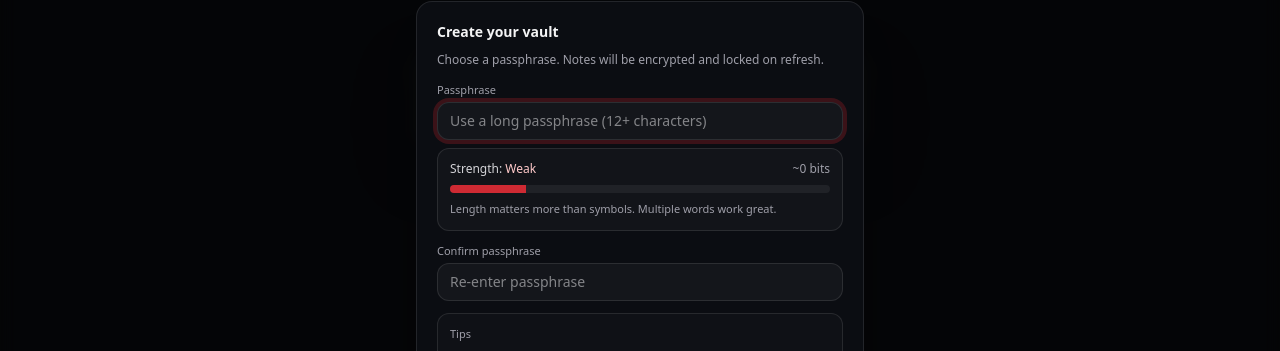
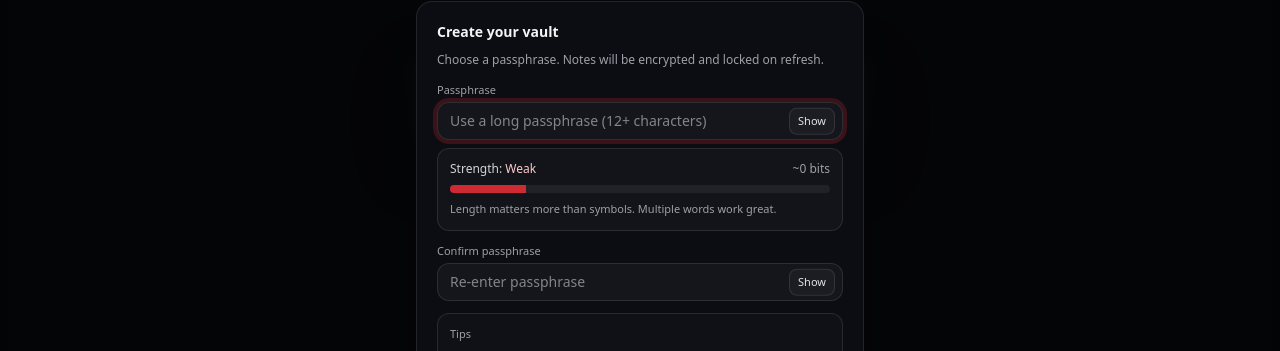
Before and after one commit to paul-learning/Retro-tool, a Next.js app in the folder web/: page / in a window 1280 px wide. Shown: the part 153-504 px from the top of the page. Built offline with nearby package versions, Linux system fonts and the light colour scheme.

Commit message:
added show password in password field

```diff
--- a/web/src/app/components/VaultModal.tsx
+++ b/web/src/app/components/VaultModal.tsx
@@ -58,7 +58,31 @@ function toneClasses(tone: Tone) {
   }
 }
 
-/* ───────────────────────────────────────────── update */
+function EyeToggle({
+  shown,
+  onToggle,
+  label,
+}: {
+  shown: boolean;
+  onToggle: () => void;
+  label: string;
+}) {
+  return (
+    <button
+      type="button"
+      onMouseDown={(e) => e.preventDefault()} // keep focus in input
+      onClick={onToggle}
+      aria-label={label}
+      title={label}
+      className="absolute right-2 top-1/2 -translate-y-1/2 rounded-lg border border-white/10 bg-white/[0.03] px-2 py-1 text-[11px] text-zinc-200 hover:bg-white/[0.06]"
+    >
+      {shown ? "Hide" : "Show"}
+    </button>
+  );
+}
+
+
+/* ───────────────────────────────────────────── */
 
 export function VaultModal({
   mode, // "setup" | "unlock"
@@ -87,6 +111,11 @@ export function VaultModal({
 
   const [shownRecoveryKey, setShownRecoveryKey] = useState<string | null>(null);
   const [confirmedSaved, setConfirmedSaved] = useState(false);
+
+  // visibility toggles
+const [showNew, setShowNew] = useState(false);
+const [showConfirm, setShowConfirm] = useState(false);
+const [showUnlock, setShowUnlock] = useState(false);
 
   const title = useMemo(() => {
     return mode === "setup"
@@ -236,15 +265,21 @@ export function VaultModal({
             <label className="mt-3 block text-[11px] text-zinc-400">
               Passphrase
             </label>
+            <div className="relative mt-1">
               <input
                 autoFocus
-              type="password"
+                type={showNew ? "text" : "password"}
                 value={newPassphrase}
                 onChange={(e) => setNewPassphrase(e.target.value)}
                 placeholder="Use a long passphrase (12+ characters)"
-              className={`mt-1 w-full rounded-xl border border-white/10 bg-white/[0.04] px-3 py-2 text-sm text-zinc-100 outline-none focus:ring-4 ${tone.ring}`}
+                className={`w-full rounded-xl border border-white/10 bg-white/[0.04] px-3 py-2 pr-16 text-sm text-zinc-100 outline-none focus:ring-4 ${tone.ring}`}
               />
-
+              <EyeToggle
+                shown={showNew}
+                onToggle={() => setShowNew((v) => !v)}
+                label={showNew ? "Hide passphrase" : "Show passphrase"}
+              />
+            </div>
             <div className="mt-2 rounded-xl border border-white/10 bg-white/[0.03] p-3">
               <div className="flex items-center justify-between">
                 <div className="text-xs text-zinc-300">
@@ -276,13 +311,21 @@ export function VaultModal({
             <label className="mt-3 block text-[11px] text-zinc-400">
               Confirm passphrase
             </label>
+            <div className="relative mt-1">
               <input
-              type="password"
+                type={showConfirm ? "text" : "password"}
                 value={confirmPassphrase}
                 onChange={(e) => setConfirmPassphrase(e.target.value)}
                 placeholder="Re-enter passphrase"
-              className="mt-1 w-full rounded-xl border border-white/10 bg-white/[0.04] px-3 py-2 text-sm text-zinc-100 outline-none focus:ring-4 focus:ring-indigo-500/20"
+                className="w-full rounded-xl border border-white/10 bg-white/[0.04] px-3 py-2 pr-16 text-sm text-zinc-100 outline-none focus:ring-4 focus:ring-indigo-500/20"
               />
+              <EyeToggle
+                shown={showConfirm}
+                onToggle={() => setShowConfirm((v) => !v)}
+                label={showConfirm ? "Hide passphrase" : "Show passphrase"}
+              />
+            </div>
+
 
             {isMismatch && (
               <div className="mt-2 text-xs text-red-200">
@@ -331,14 +374,22 @@ export function VaultModal({
             </div>
 
             {!useRecovery ? (
+            <div className="relative mt-3">
             <input
               autoFocus
-                type="password"
+              type={showUnlock ? "text" : "password"}
               value={passphrase}
               onChange={(e) => setPassphrase(e.target.value)}
               placeholder="Passphrase"
-                className="mt-3 w-full rounded-xl border border-white/10 bg-white/[0.04] px-3 py-2 text-sm text-zinc-100 outline-none focus:ring-4 focus:ring-indigo-500/20"
+              className="w-full rounded-xl border border-white/10 bg-white/[0.04] px-3 py-2 pr-16 text-sm text-zinc-100 outline-none focus:ring-4 focus:ring-indigo-500/20"
             />
+            <EyeToggle
+              shown={showUnlock}
+              onToggle={() => setShowUnlock((v) => !v)}
+              label={showUnlock ? "Hide passphrase" : "Show passphrase"}
+            />
+            </div>
+
             ) : (
               <input
                 value={recoveryKey}
```
Lines whose indentation alone changed are shown as unchanged.
